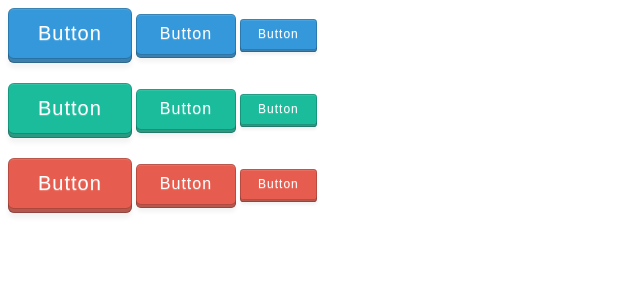
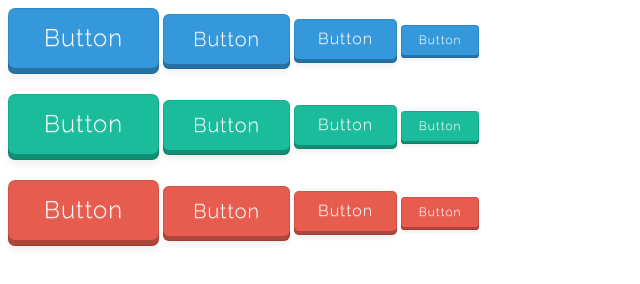
Before and after one commit to iRaul/pushy-buttons, a plain HTML site: page index.html in a window 1280 px wide. Shown: the whole page, without its empty margins (0-640 px from the left). Drawn offline with Linux system fonts and the light colour scheme.

Commit message:
add default button

```diff
--- a/index.html
+++ b/index.html
@@ -19,6 +19,7 @@
     <!-- Blue Buttons -->
     <div>
       <a class="btn btn--lg btn--blue" href="#">Button</a>
+      <a class="btn btn--df btn--blue" href="#">Button</a>
       <a class="btn btn--md btn--blue" href="#">Button</a>
       <a class="btn btn--sm btn--blue" href="#">Button</a>
     </div>
@@ -26,6 +27,7 @@
     <!-- Green Buttons -->
     <div>
       <a class="btn btn--lg btn--green" href="#">Button</a>
+      <a class="btn btn--df btn--green" href="#">Button</a>
       <a class="btn btn--md btn--green" href="#">Button</a>
       <a class="btn btn--sm btn--green" href="#">Button</a>
     </div>
@@ -33,6 +35,7 @@
     <!-- Red Buttons -->
     <div>
       <a class="btn btn--lg btn--red" href="#">Button</a>
+      <a class="btn btn--df btn--red" href="#">Button</a>
       <a class="btn btn--md btn--red" href="#">Button</a>
       <a class="btn btn--sm btn--red" href="#">Button</a>
     </div>
--- a/scss/base.scss
+++ b/scss/base.scss
@@ -1,18 +1,20 @@
+// Typography
+// -----------
+@import url('https://fonts.googleapis.com/css?family=Raleway:300,400');
+@import url('https://fonts.googleapis.com/css?family=Source+Sans+Pro:400,900');
+
 // Base Styles
 // -----------
 .btn {
     display: inline-block;
     border: none;
     border-radius: .3em;
-    box-shadow: inset 0 0 0 1px hsla(0,0%,0%,.2),
-                inset 0 2px 0 hsla(0,0%,100%,.1),
-                inset 0 -.2em 0 hsla(0,0%,100%,.1),
+    box-shadow: inset 0 0 0 1px hsla(0,0%,0%,.1),
                 inset 0 -.25em 0 hsla(0,0%,0%,.25),
                 0 .25em .25em hsla(0,0%,0%,.05);
     color: #fff;
     cursor: pointer;
     font-family: 'Raleway', sans-serif;
-    font-size: 1em;
     font-weight: 300;
     line-height: 1.5;
     letter-spacing: 1px;
@@ -21,14 +23,13 @@
     text-decoration: none;
     text-shadow: 0 1px 1px hsla(0,0%,100%,.25);
     vertical-align: middle;
+    user-select: none;
 
     &:active {
       outline: none;
       box-shadow: inset 0 0 0 1px hsla(0, 0%, 0%, .2),
                   inset 0 2px 0 hsla(0, 0%, 100%, .1),
-                  inset 0 .25em .5em hsla(0, 0%, 0%, .05),
-                  0 -1px 1px hsla(0, 0%, 0%, .1),
-                  0 1px 1px hsla(0, 0%, 100%, .25);
+                  inset 0 .25em .5em hsla(0, 0%, 0%, .05);
       margin-top: .25em;
       padding-bottom: .5em;
     }
@@ -49,11 +50,14 @@
 // Sizes
 // -----------
 .btn--lg {
-  font-size: 1.25em;
+  font-size: $large;
+}
+.btn--df {
+  font-size: $default;
 }
 .btn--md {
-  font-size: 1em;
+  font-size: $medium;
 }
 .btn--sm {
-  font-size: .75em;
+  font-size: $small;
 }
--- a/scss/variables.scss
+++ b/scss/variables.scss
@@ -7,6 +7,7 @@ $green: #1abc9c;
 $red: #e65d4f;
 
 // Sizes
-$large: 1.25em;
+$large: 1.50em;
+$default: 1.25em;
 $medium: 1em;
-$small: 75em;
+$small: 0.75em;
```
Also changed, not shown: css/pushy-buttons.css, css/pushy-buttons.min.css.
